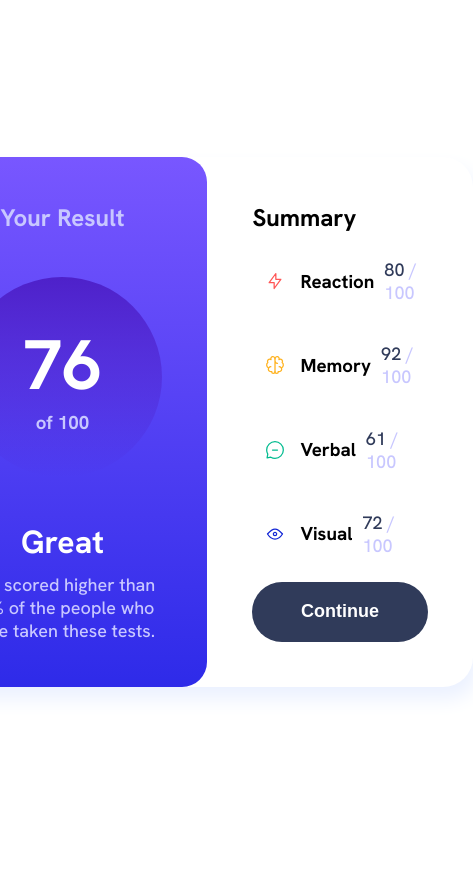
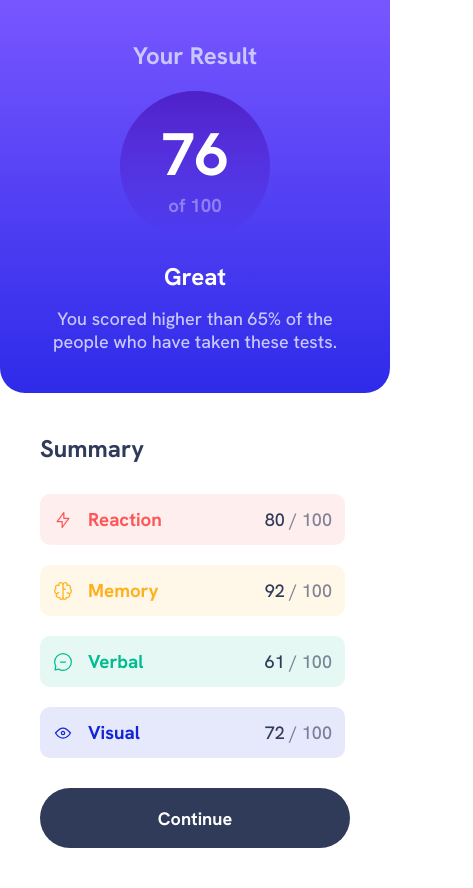
Before and after one commit to GabigoldoSenai/results-summary-component, a plain HTML site: page index.html in a window 390 px wide. Shown: the whole page, 473 px wide, since content can reach past the window. Before the commit the page ends 844 px from the top, so only its background shows below. Drawn offline with Linux system fonts and the light colour scheme.

Commit message:
all design completed

```diff
--- a/assets/css/style.css
+++ b/assets/css/style.css
@@ -4,6 +4,12 @@
 --Orangey-yellow: hsl(39, 100%, 56%);
 --Green-teal: hsl(166, 100%, 37%);
 --Cobalt-blue: hsl(234, 85%, 45%);
+
+/*###Low opacity*/
+--Light-red-opacity: hsl(0, 100%, 67%, .1);
+--Orangey-yellow-opacity: hsl(39, 100%, 56%, .1);
+--Green-teal-opacity: hsl(166, 100%, 37%, .1);
+--Cobalt-blue-opacity: hsl(234, 85%, 45%, .1);
 
 /*## Gradients
 (background)*/
@@ -39,13 +45,13 @@ body{
     font-family: 'Hanken Grotesk', sans-serif;
 }
 
-p{
+p, button{
     font-size: 18px;
 }
 
 .container{
     width: 700px;
-    height: 530px;
+    height: 500px;
     background-color: var(--White);
     display:flex;
     flex-direction: row;
@@ -61,24 +67,27 @@ p{
     flex-direction: column;
     align-items: center;
     justify-content: space-between;
-    padding: 45px;
     color: var(--Light-lavender);
+    padding: 40px;
 }
+
 
 .result-text{
     color: var(--White);
     text-align: center;
-    width: 100%;
+    width: 95%;
+    gap: 15px;
     display: flex;
     flex-direction: column;
-    gap: 10px;
+    justify-content: space-between;
 }
+
 
 .result{
     width: 200px;
     height: 200px;
     background: linear-gradient( var(--Violet-blue) 0%, var(--Persian-blue) 100%);
-    border-radius: 50%;
+    border-radius: 130px;
     display:flex;
     align-items: center;
     justify-content: center;
@@ -92,6 +101,7 @@ p{
 
 .result > .total{
     color: var(--Light-lavender);
+    opacity: .5;
 }
 
 .result-text> p{
@@ -106,8 +116,17 @@ p{
     flex-direction: column;
     justify-content: space-between;
     align-items: center;
-    padding: 45px;
+    padding: 40px;
     align-items: flex-start;
+    color: var(--Dark-gray-blue);
+}
+
+.items-group{
+    width: 90%;
+    height: auto;
+    display:flex;
+    flex-direction: column;
+    gap: 20px;
 }
 
 .item-title{
@@ -118,23 +137,44 @@ p{
     gap: 15px;
 }
 
+.item:nth-of-type(1){
+    background-color: var(--Light-red-opacity);
+    color: var(--Light-red);
+}
+
+.item:nth-of-type(2){
+    background-color: var(--Orangey-yellow-opacity);
+    color: var(--Orangey-yellow);
+}
+
+.item:nth-of-type(3){
+    background-color: var(--Green-teal-opacity);
+    color: var(--Green-teal);
+}
+
+.item:nth-of-type(4){
+    background-color: var(--Cobalt-blue-opacity);
+    color: var(--Cobalt-blue);
+}
+
 .item{
     display:flex;
     flex-direction: row;
     justify-content: space-between;
     align-items: center;
     gap: 10px;
-    width: 90%;
+    width: 100%;
     padding: 13px;
     border-radius: 10px;
 }
 
 .item>p{
-    color: var(--Light-lavender);
+    color: var(--Dark-gray-blue);
 }
 
 .item> p> span{
     color: var(--Dark-gray-blue);
+    opacity: .6;
 }
 
 
@@ -147,8 +187,45 @@ p{
     color: var(--White);
     font-weight: bold;
     background: var(--Dark-gray-blue);
+    font-family: 'Hanken Grotesk', sans-serif;
 }
 
 .btn-continue:active{
     background:linear-gradient( var(--Light-slate-blue) 0%, var(--Light-royal-blue) 100%);
 }
+
+@media (max-width: 576px) {
+    body{
+        display: block;
+    }
+
+    .container{
+        width: calc(100% - 80px);
+        height: 100%;
+        flex-direction: column;
+        box-shadow: 0 0 0;
+    }
+
+    .result-box{
+        width: 100%;
+        height: 40%;
+        gap: 20px;
+        border-top-right-radius: 0;
+        border-top-left-radius: 0;
+    }
+
+    .result{
+        width: 150px;
+        height: 150px;
+    }
+
+    .result>.score{
+    font-size: 60px;
+    }
+
+    .summary-box{
+        width: 100%;
+        height: auto;
+        gap: 30px;
+    }
+}
--- a/index.html
+++ b/index.html
@@ -4,7 +4,7 @@
   <meta charset="UTF-8">
   <meta http-equiv="X-UA-Compatible" content="IE=edge">
   <meta name="viewport" content="width=device-width, initial-scale=1.0">
-  <title>Exercicio02</title>
+  <title>Frontend Mentor - Results summary component</title>
   <link rel="icon" type="image/png" sizes="32x32" href="./assets/images/favicon-32x32.png">
   <link rel="preconnect" href="https://fonts.googleapis.com">
 <link rel="preconnect" href="https://fonts.gstatic.com" crossorigin>
@@ -13,50 +13,52 @@
 </head>
 <body>
   <main class="container">
-    <div class="result-box">
+    <section class="result-box">
       <h2>Your Result</h2>
       <div class="result">
         <h1 class="score">76</h1>
         <h3 class="total">of 100</h3>
       </div>
       <div class="result-text">
-        <h1>Great</h2>
+        <h1>Great</h1>
         <p>You scored higher than 65% of the people who have taken these tests.</p>
       </div>
-    </div>
+    </section>
 
-    <div class="summary-box">
+    <section class="summary-box">
       <h2 class="title">Summary</h2>
+      <div class="items-group">
         <div class="item">
           <div class="item-title">
             <img src="./assets/images/icon-reaction.svg" alt="">
           <h3>Reaction</h3>
           </div>
-        <p><span class="score">80</span> / 100</p>
+          <p>80 <span class="score">/ 100</span></p>
         </div>
         <div class="item">
           <div class="item-title">
           <img src="./assets/images/icon-memory.svg" alt="">
           <h3>Memory</h3>
           </div>
-        <p><span class="score">92</span> / 100</p>
+          <p>92 <span class="score">/ 100</span></p>
         </div>
         <div class="item">
           <div class="item-title">
             <img src="./assets/images/icon-verbal.svg" alt="">
             <h3>Verbal</h3>
           </div>
-        <p><span class="score">61</span> / 100</p>
+          <p>61 <span class="score">/ 100</span></p>
         </div>
         <div class="item">
           <div class="item-title">
             <img src="./assets/images/icon-visual.svg" alt="">
             <h3>Visual</h3>
           </div>
-        <p><span class="score">72</span> / 100</p>
+          <p>72 <span class="score">/ 100</span></p>
         </div>
-      <button class="btn-continue"><p>Continue</p></button>
       </div>
+      <button class="btn-continue">Continue</button>
+    </section>
   </main>
 </body>
 </html>
```
Lines whose indentation alone changed are shown as unchanged.
